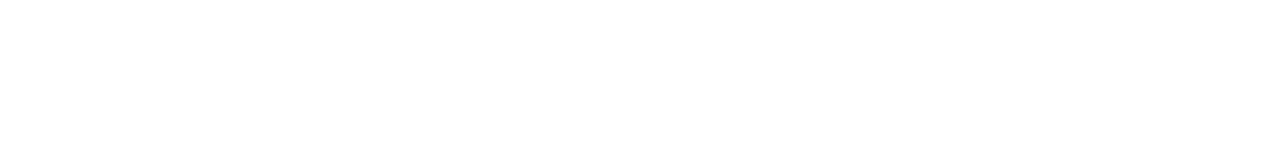
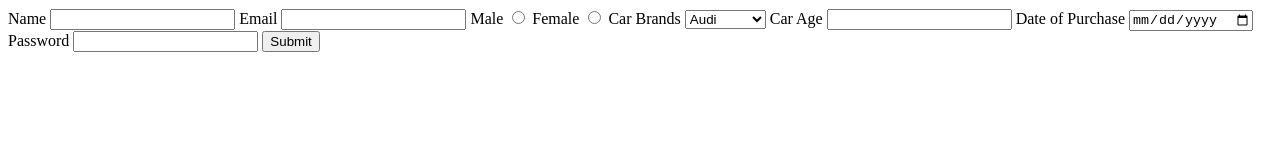
Before and after one commit to acciojob/car-insurance-form-Vaishnavi262001, a website: page main.html in a window 1280 px wide. Drawn offline with Linux system fonts and the light colour scheme.

Commit message:
created a submission

```diff
--- a/main.html
+++ b/main.html
@@ -1,16 +1,42 @@
 <!DOCTYPE html>
+<html lang="en">
+<head>
+    <meta charset="UTF-8">
+    <meta name="viewport" content="width=device-width, initial-scale=1.0">
+    <title>Car Insurance Registration Form</title>
+</head>
+<body>
 
-<html>
+    <form method="post">
+		<label for="name">Name</label>
+        <input id="name"  type="Text" required>
 
-<head>
-	<link rel="stylesheet" href="styles.css">
-</head>
+		<label for="email">Email</label>
+		<input id="email" type="Email" required>
 
-<body>
-	<!-- the entire body must be written by student -->
-    <script type="text/javascript" src="./script.js">
-</script>
+		 <label for="gender_m">Male</label>
+        <input type="radio" id="gender_m" name="gender" value="Male" required>
+
+        <label for="gender_f">Female</label>
+        <input type="radio" id="gender_f" name="gender" value="Female" required>
+
+		    <label for="cars">Car Brands</label>
+		  <select id="cars">
+      <option>Audi</option>
+      <option>BMW</option>
+      <option>Mercedez</option>
+    </select>
+		<label for="carage">Car Age</label>
+		<input type="Number" id="carage" required>
+
+		<label for="dop">Date of Purchase</label>
+		<input type="date" id="dop" required>
+
+		<label for="password">Password</label>
+		<input type="Password" id="password" required>
+
+        <button type='submit'>Submit</button>
+    </form>
 
 </body>
-
 </html>
```
